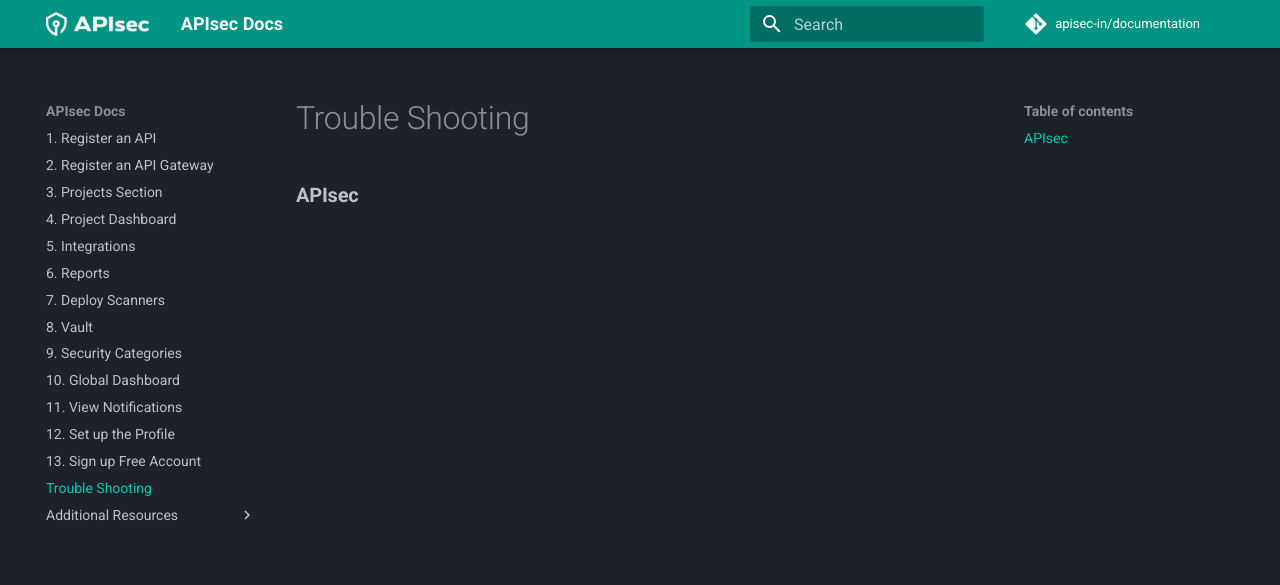
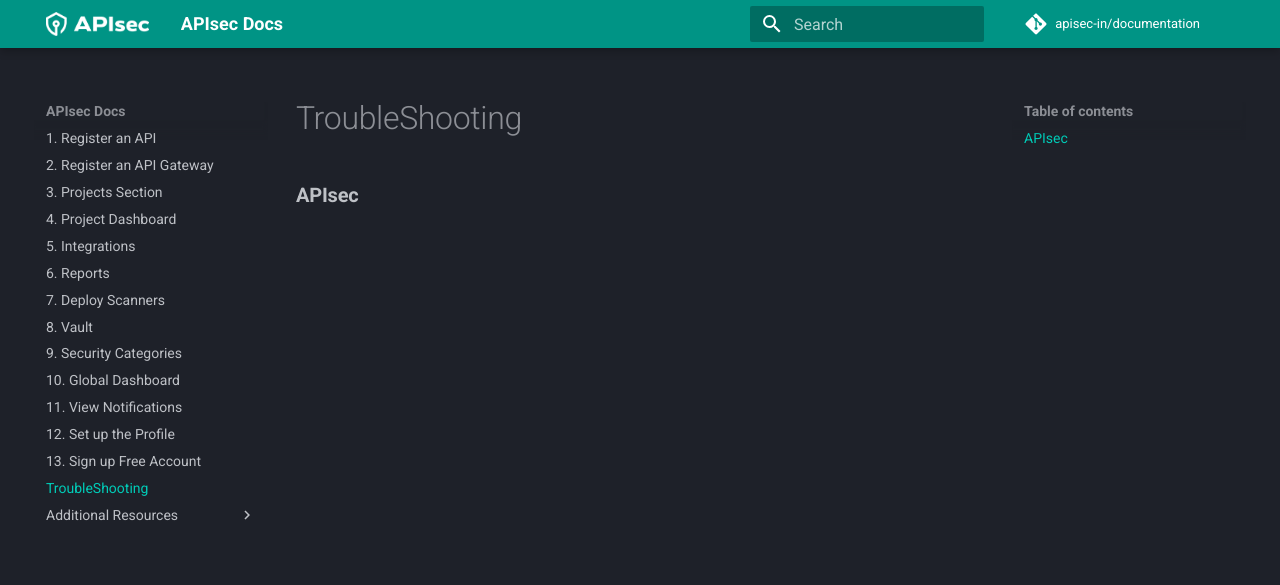
Before and after one commit to apisec-inc/documentation, an MkDocs documentation site: the page built from docs/dummy.md, in a window 1280 px wide. Shown: the top 585 px of the page. Built offline with MkDocs 1.6.1 and Material for MkDocs 9.7.7, drawn with Linux system fonts in a browser that asks for light colours; comment, search, counter and statistics services are not loaded.

Commit message:
Update mkdocs.yml

```diff
--- a/mkdocs.yml
+++ b/mkdocs.yml
@@ -14,7 +14,7 @@
     - 11. View Notifications: Notifications.md
     - 12. Set up the Profile: SetupProfile.md
     - 13. Sign up Free Account: FreeAccount.md
-    - Trouble Shooting : dummy.md
+    - TroubleShooting : dummy.md
     - Additional Resources:
       - Generating OpenAPI Specification (OAS) : Additional Resources.md
 
```
